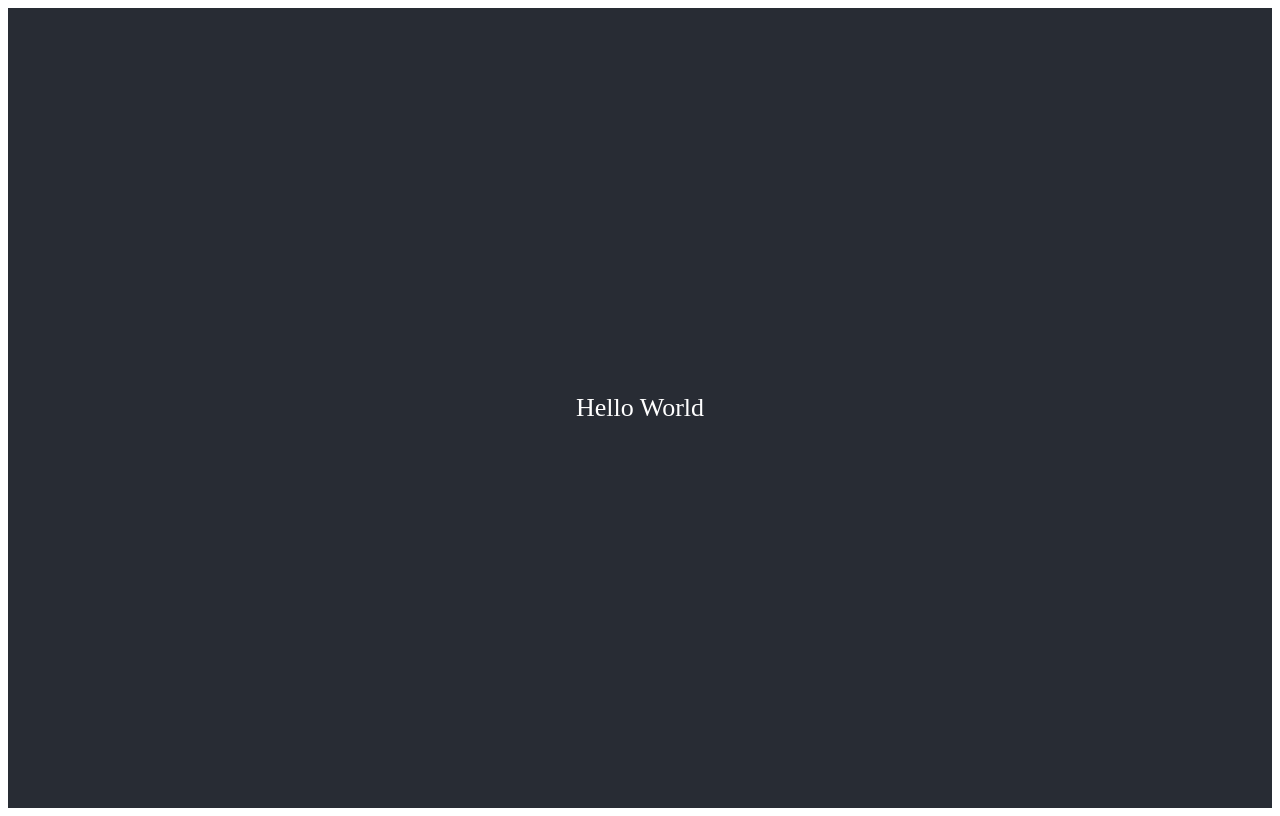
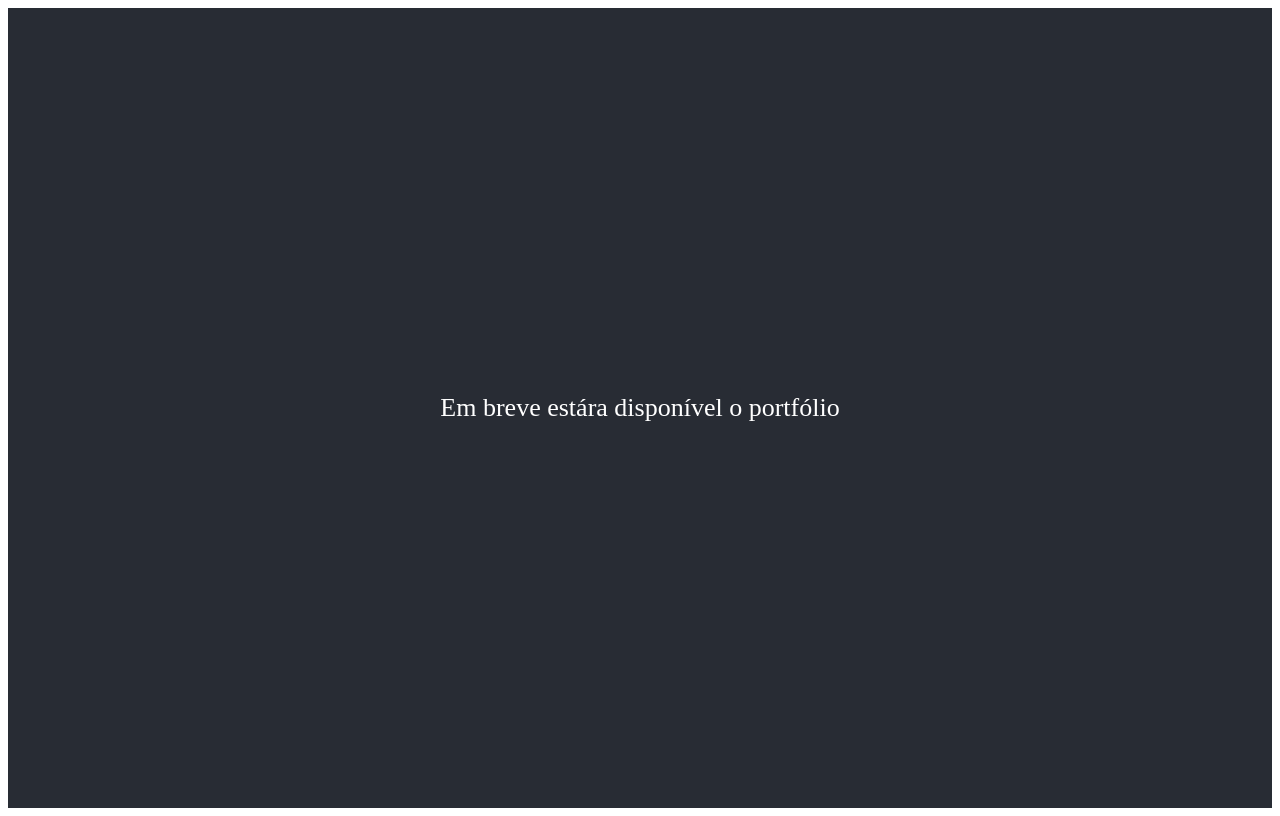
Before and after one commit to ericsonmatheus/portfolio, a React (Create React App) app: page / in a window 1280 px wide. Built offline with nearby package versions, Linux system fonts and the light colour scheme.

Commit message:
Update App.js

```diff
--- a/src/App.js
+++ b/src/App.js
@@ -4,7 +4,7 @@ function App() {
   return (
     <div className="App">
       <header className="App-header">
-        Hello World
+        Em breve estára disponível o portfólio
       </header>
     </div>
   );
```
